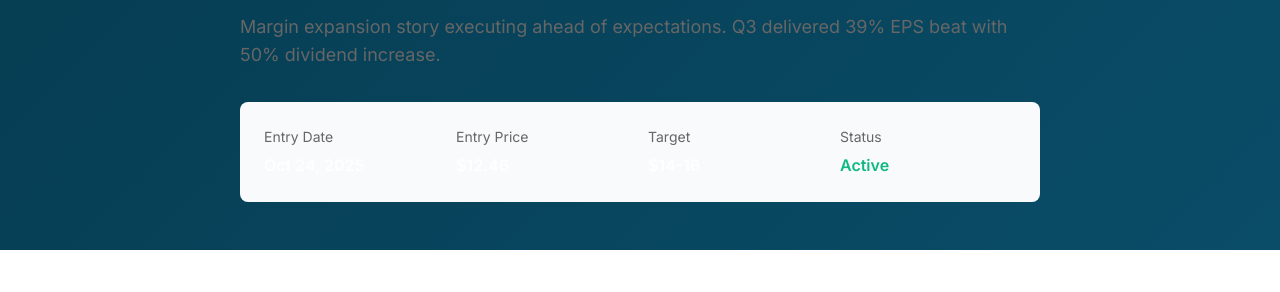
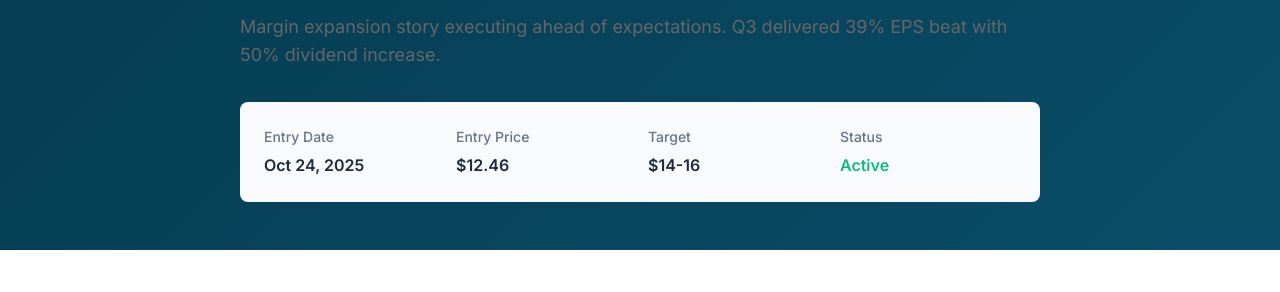
Before and after one commit to harslan/thesis-and-proof, a plain HTML site: page analyses/efxt.html in a window 1280 px wide. Shown: the part 326-618 px from the top of the page. Drawn offline with Linux system fonts and the light colour scheme.

Commit message:
Add files via upload

```diff
--- a/analyses/efxt.html
+++ b/analyses/efxt.html
@@ -43,20 +43,20 @@
 
                 <div style="display: grid; grid-template-columns: repeat(auto-fit, minmax(150px, 1fr)); gap: 1rem; margin-top: 2rem; padding: 1.5rem; background: #f8fafc; border-radius: 0.5rem;">
                     <div>
-                        <div style="font-size: 0.875rem; color: #666; margin-bottom: 0.25rem;">Entry Date</div>
-                        <div style="font-weight: 600;">Oct 24, 2025</div>
+                        <div style="font-size: 0.875rem; color: #64748b; margin-bottom: 0.25rem; font-weight: 500;">Entry Date</div>
+                        <div style="font-weight: 600; color: #1e293b; font-size: 1rem;">Oct 24, 2025</div>
                     </div>
                     <div>
-                        <div style="font-size: 0.875rem; color: #666; margin-bottom: 0.25rem;">Entry Price</div>
-                        <div style="font-weight: 600;">$12.46</div>
+                        <div style="font-size: 0.875rem; color: #64748b; margin-bottom: 0.25rem; font-weight: 500;">Entry Price</div>
+                        <div style="font-weight: 600; color: #1e293b; font-size: 1rem;">$12.46</div>
                     </div>
                     <div>
-                        <div style="font-size: 0.875rem; color: #666; margin-bottom: 0.25rem;">Target</div>
-                        <div style="font-weight: 600;">$14-16</div>
+                        <div style="font-size: 0.875rem; color: #64748b; margin-bottom: 0.25rem; font-weight: 500;">Target</div>
+                        <div style="font-weight: 600; color: #1e293b; font-size: 1rem;">$14-16</div>
                     </div>
                     <div>
-                        <div style="font-size: 0.875rem; color: #666; margin-bottom: 0.25rem;">Status</div>
-                        <div style="font-weight: 600; color: #10b981;">Active</div>
+                        <div style="font-size: 0.875rem; color: #64748b; margin-bottom: 0.25rem; font-weight: 500;">Status</div>
+                        <div style="font-weight: 600; color: #10b981; font-size: 1rem;">Active</div>
                     </div>
                 </div>
             </div>
```
Also changed, not shown: analyses/erj.html (+6 -6 lines).
